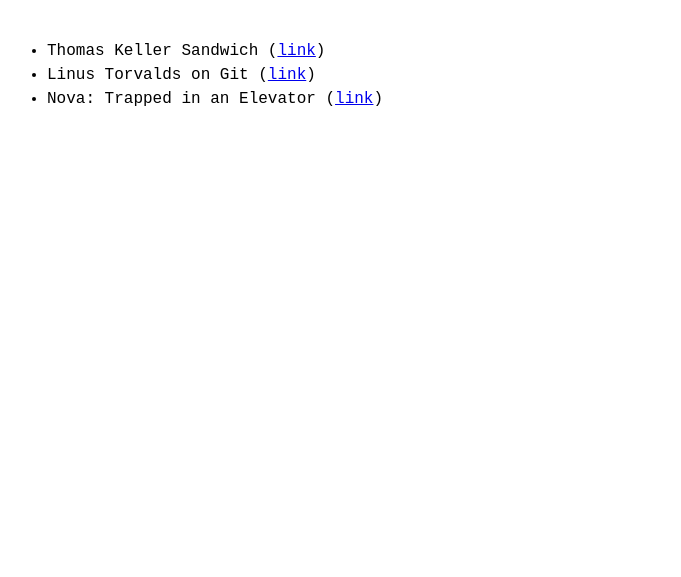
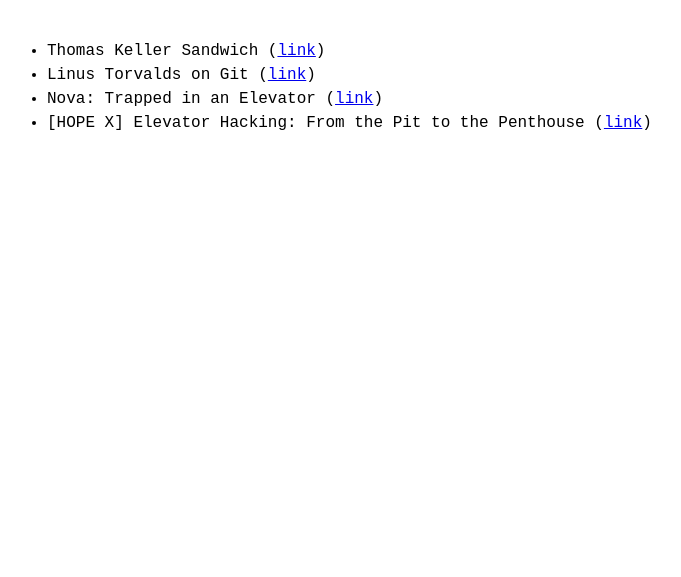
Before and after one commit to thcipriani/links, a plain HTML site: page Watchlist.html in a window 1280 px wide. Shown: the part 223-800 px from the top of the page, without its empty margins (243-924 px from the left). Drawn offline with nearby package versions, Linux system fonts and the light colour scheme.

Commit message:
Publish @Tue Aug  4 07:42:21 PDT 2015

```diff
--- a/Watchlist.html
+++ b/Watchlist.html
@@ -19,6 +19,7 @@
     <li>Thomas Keller Sandwich (<a href="https://www.youtube.com/watch?v=QXAJAyLdUXU">link</a>)</li>
     <li>Linus Torvalds on Git (<a href="https://youtu.be/4XpnKHJAok8">link</a>)</li>
     <li>Nova: Trapped in an Elevator (<a href="https://www.youtube.com/watch?v=Hp72vQsG3Qw">link</a>)</li>
+    <li>[HOPE X] Elevator Hacking: From the Pit to the Penthouse (<a href="https://youtu.be/rOzrJjdZDRQ">link</a>)</li>
     </ul>
   </main>
 
```
